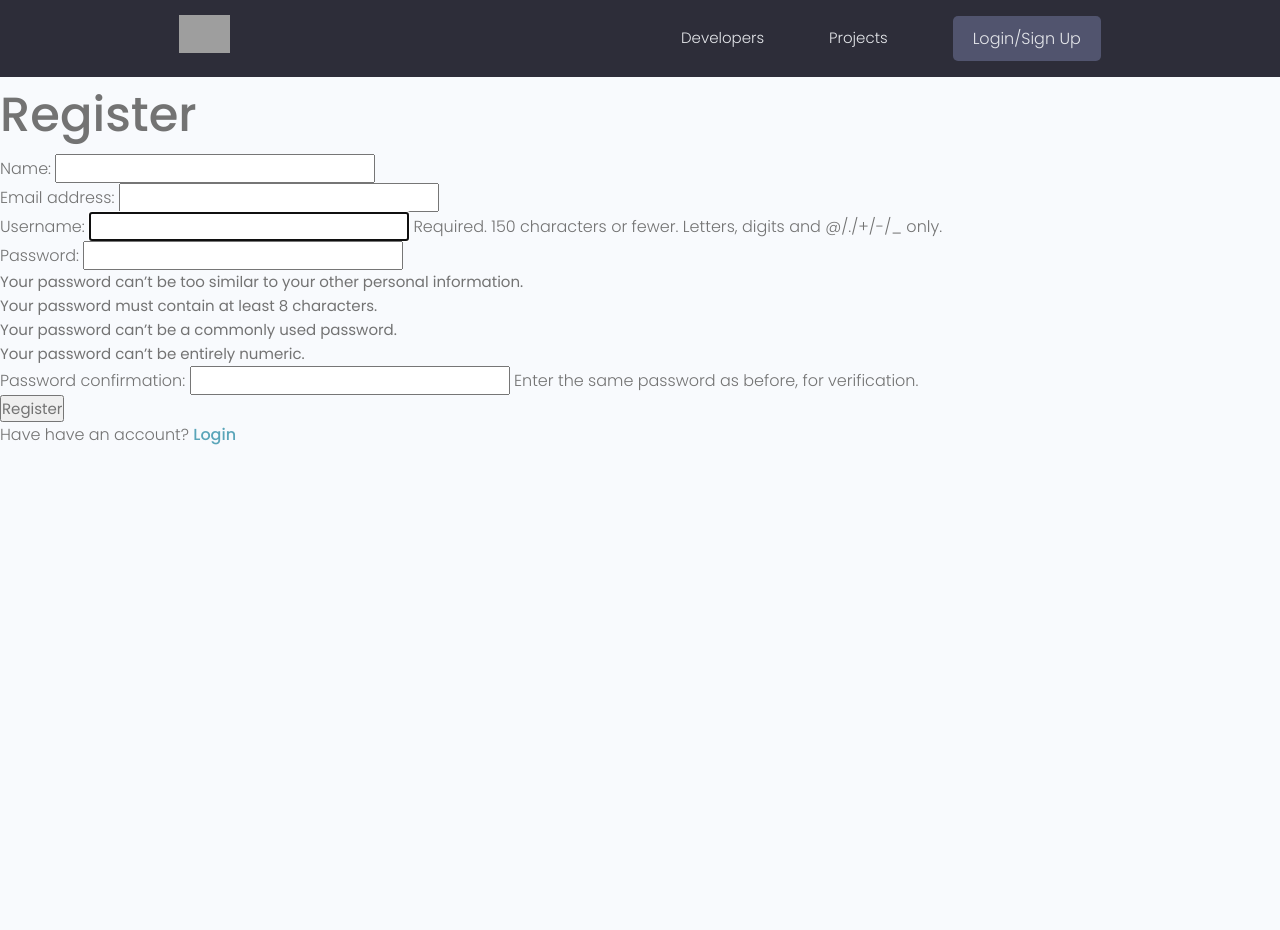
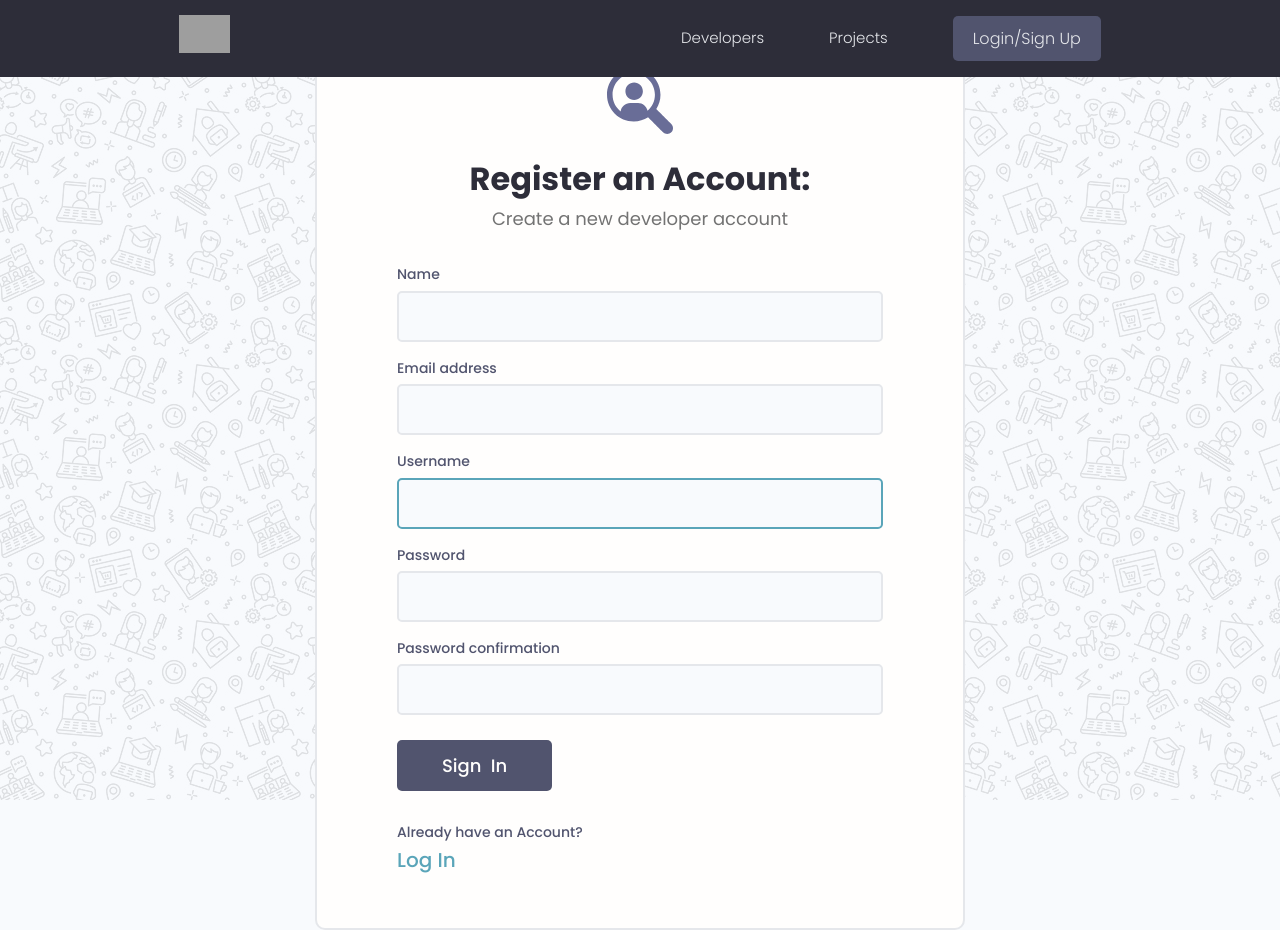
Before and after one commit to aminaIsTrue/DjangoFullWebsite, a Django app: page /register/ in a window 1280 px wide. Before the commit the page ends 445 px from the top, so only its background shows below. Run offline with Django 3.2, Linux system fonts and the light colour scheme; some libraries are stand-ins or nearby versions; grey boxes are pictures that could not be loaded.

Commit message:
Styling the login/logout pages

```diff
--- a/static/uikit/app.js
+++ b/static/uikit/app.js
@@ -2,3 +2,13 @@
 document.addEventListener('DOMContentLoaded', function () {
   hljs.highlightAll();
 });
+
+
+let alertWrapper = document.querySelector('.alert')
+let alertClose = document.querySelector('.alert__close')
+
+if (alertWrapper) {
+  alertClose.addEventListener('click', () =>
+    alertWrapper.style.display = 'none'
+  )
+}
--- a/templates/main.html
+++ b/templates/main.html
@@ -21,17 +21,21 @@
     {% include "navbar.html" %}
 
     {% if messages %}
-    <ul class="messages">
+        <!--See UIkit(index.html) for why we used class alert for styling-->
         {% for message in messages %}
-        <li {% if message.tags %} class="{{ message.tags }}"{% endif %}>{{ message }}</li>
+          <!--the alert will be personalized, ==> message.tags will give us the type of the message-->
+          <div class="alert alert--{{ message.tags }}">
+            <p class="alert__message"> {{ message }}</p>
+            <button class="alert__close">x</button>
+          </div>
         {% endfor %}
-    </ul>
+
     {% endif %}
-
 
     {% block content %}
 
     {% endblock content %}
 
 </body>
+<script  src="{%  static 'uikit/app.js' %}"></script>
 </html>
--- a/users/forms.py
+++ b/users/forms.py
@@ -9,3 +9,7 @@ class CustomUserCreationForm(UserCreationForm):
         labels = {
             'first_name': 'Name'
         }
+    def __init__(self, *args, **kwargs):
+        super(CustomUserCreationForm, self).__init__(*args, **kwargs)
+        for name, field in self.fields.items():
+            field.widget.attrs.update({'class':'input',})
--- a/users/templates/users/login-register.html
+++ b/users/templates/users/login-register.html
@@ -1,25 +1,95 @@
 {% extends "main.html" %}
 
-
+{% load static %}
 {% block content %}
 
 {% if page == 'login' %}
-  <form method="POST" action="{% url 'login-path' %}">
-    {% csrf_token %}
+  <div class="auth">
+    <div class="card">
+      <div class="auth__header text-center">
+        <a href="/">
+          <img src="{% static 'images/icon.svg' %}" alt="icon" />
+        </a>
+        <h3>Account Login</h3>
+        <p>Hello Developer, Welcome Back!</p>
+      </div>
 
-    <input type="text" name="username" placeholder="username">
-    <input type="password" name="password" placeholder=" Enter password">
-    <input type="submit" value="Login">
-    <p>Don't have an account? <a href="{% url 'register-path' %}">Sign Up</a></p>
-  </form>
+      <form method="POST" action="{% url 'login-path' %}" class="form auth__form">
+        {% csrf_token %}
+        <!-- Input:Username -->
+        <div class="form__field">
+          <label for="formInput#text">Username: </label>
+          <input
+            class="input input--text"
+            id="formInput#text"
+            type="text"
+            name="username"
+            placeholder="Enter your username..."
+          />
+        </div>
+
+        <!-- Input:Password -->
+        <div class="form__field">
+          <label for="formInput#password">Password: </label>
+          <input
+            class="input input--password"
+            id="formInput#passowrd"
+            type="password"
+            name="password"
+            placeholder="••••••••"
+          />
+        </div>
+        <div class="auth__actions">
+          <input class="btn btn--sub btn--lg" type="submit" value="Log In" />
+          <a href="forgetpassword.html">Forget Password?</a>
+        </div>
+      </form>
+      <div class="auth__alternative">
+        <p>Don’t have an Account?</p>
+        <a href="{% url 'register-path' %}">Sign Up</a>
+      </div>
+    </div>
+  </div>
 {% else %}
-  <h1>Register</h1>
-  <form method="POST" action="{% url 'register-path' %}">
-    {% csrf_token %}
-    {{form.as_p}}
-    <input type="submit" value="Register">
-    <p>Have have an account? <a href="{% url 'login-path' %}">Login</a></p>
-  </form>
-  {% endif %}
+  <div class="auth">
+    <div class="card">
+      <div class="auth__header text-center">
+        <a href="/">
+          <img src="{% static 'images/icon.svg' %}" alt="icon" />
+        </a>
+        <h3>Register an Account:</h3>
+        <p>Create a new developer account</p>
+      </div>
 
+      <form method="POST" action="{% url 'register-path' %}" class="form auth__form">
+        {% csrf_token %}
+        {% for field in form  %}
+        <div class="form__field">
+          <label for="formInput#text">{{field.label}} </label>
+          {{field}}
+          <!-- because we are looping through the Refistration form we can not see the helper-text & errors the UserCreation from offer-->
+          <!--that is why we need to show them via if statement and for loop-->
+          <!--
+            {% if field.help_text %}
+              <small>{{field.help_text}}</small>
+            {% endif %}
+          -->
+
+          {% for error in field.errors %}
+             <p style="color:red;">{{error}}</p>
+          {% endfor %}
+        </div>
+        {% endfor %}
+
+        <div class="auth__actions">
+          <input class="btn btn--sub btn--lg" type="submit" value="Sign  In" />
+        </div>
+      </form>
+      <div class="auth__alternative">
+        <p>Already have an Account?</p>
+        <a href="{% url 'login-path' %}">Log In</a>
+      </div>
+    </div>
+  </div>
+{% endif %}
 {% endblock content %}
--- a/users/views.py
+++ b/users/views.py
@@ -56,7 +56,7 @@ def logoutUser(request):
     # for the logout we just pass-in  request
     # by that we delete the **session** of that user which means an authentication is needed
     logout(request)
-    messages.error(request, 'User loged out!')
+    messages.info(request, 'User loged out!')
     return redirect('login-path')
 
 def registerUser(request):
```
Also changed, not shown: templates/login.html (added, +67 -0 lines), templates/signup.html (added, +89 -0 lines), db.sqlite3, static/images/icon.svg (added), static/images/pattern.jpg (added).
